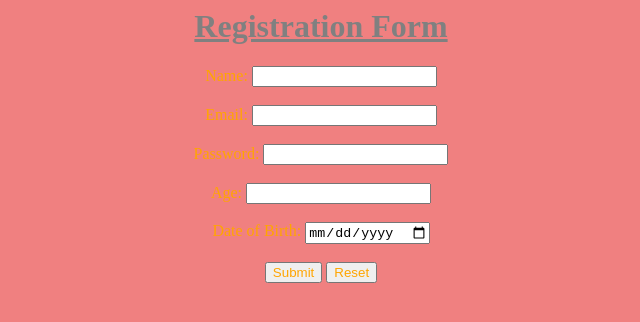
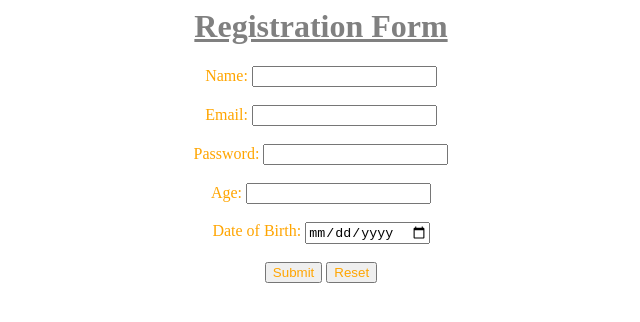
Before and after one commit to narasimha891917/Form-registration-, a plain HTML site: page index.html in a window 1280 px wide. Shown: the whole page, without its empty margins (319-959 px from the left). Drawn offline with Linux system fonts and the light colour scheme.

Commit message:
Update index.html

```diff
--- a/index.html
+++ b/index.html
@@ -2,11 +2,30 @@
 <html>
 <head>
 <title> FORM</title>
+<style>
 
+body {
+
+background-image:url('https://pngtree.com/freebackground/3d-indonesia-national-flag-frame-border-background-can-be-used-for-indonesian-independence-day-event-banner-or-poster-website-discount-promotion-sale-animation-or-moation-graphic_1180187.html
+    ');
+
+background-size: cover;
+
+background-position: center;
+
+background-repeat: no-repeat;
+
+height: 100vh;
+
+margin:0;
+
+}
+
+</style>
 </head>
 
 
-<body align="center" style="background-color:lightcoral;color:orange;">
+<body align="center" style="color:orange;">
 
 <h1 style="color:gray;"><u>Registration Form </u></h1> <form action="/submit" method="post">
 
```
